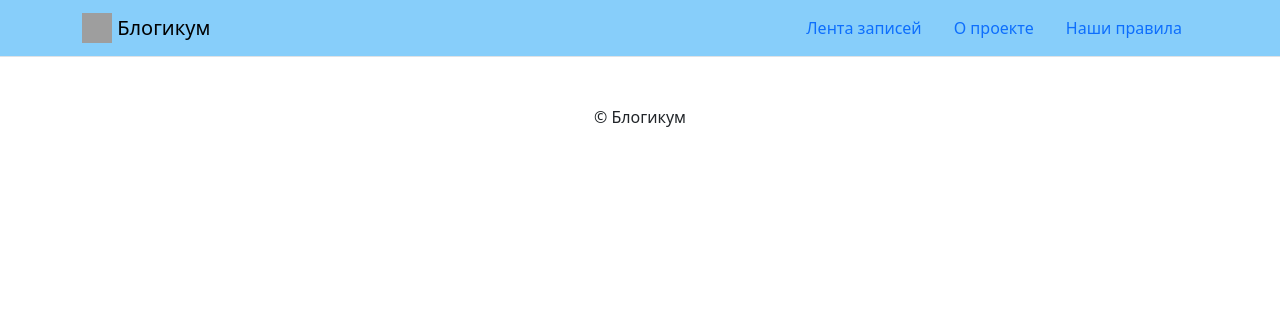
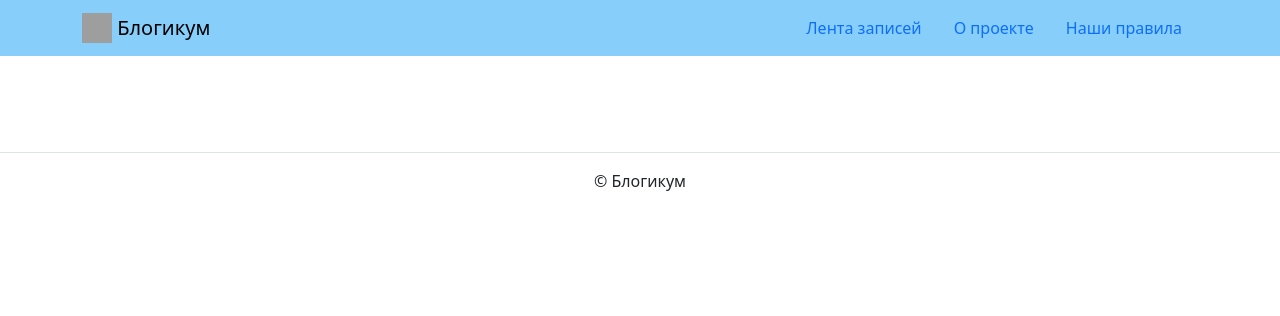
Before and after one commit to simpleslava/django-sprint1, a Django app: template blogicum/templates/base.html in a window 1280 px wide. Shown: the top 316 px of the page. Run offline with Django 5.2, Linux system fonts and the light colour scheme; the template is opened without the code that fills it, so the values that code supplies are empty; some libraries are stand-ins or nearby versions; grey boxes are pictures that could not be loaded.

Commit message:
Update base.html

```diff
--- a/blogicum/templates/base.html
+++ b/blogicum/templates/base.html
@@ -4,40 +4,26 @@
   <head>
     <meta charset="utf-8">
     <meta name="viewport" content="width=device-width, initial-scale=1">
-  <link rel="icon" href="{% static 'img/fav/favicon.ico' %}" type="image/x-icon">
-  <link rel="apple-touch-icon" sizes="180x180" href="{% static 'img/fav/apple-touch-icon.png' %}">
-  <link rel="icon" type="image/png" sizes="32x32" href="{% static 'img/fav/favicon-32x32.png' %}">
-  <link rel="icon" type="image/png" sizes="16x16" href="{% static 'img/fav/favicon-16x16.png' %}">
+    <link rel="icon" href="{% static 'img/fav/favicon.ico' %}" type="image">
+    <link rel="apple-touch-icon" sizes="180x180"
+      href="{% static 'img/fav/apple-touch-icon.png' %}">
+    <link rel="icon" type="image/png" sizes="32x32"
+      href="{% static 'img/fav/favicon-32x32.png' %}">
+    <link rel="icon" type="image/png" sizes="16x16"
+      href="{% static 'img/fav/favicon-16x16.png' %}">
     <link rel="stylesheet" href="{% static 'css/bootstrap.min.css' %}">
-  <title>{% block title %}{% endblock %}</title>
+    <title>
+      {% block title %}{% endblock %}
+    </title>
   </head>
   <body>
-  <header>
-    <nav class="navbar navbar-light" style="background-color: lightskyblue">
-      <div class="container">
-        <a class="navbar-brand" href="{% url 'blog:index' %}">
-          <img src="{% static 'img/logo.png' %}" width="30" height="30" class="d-inline-block align-top" alt="">
-          Блогикум
-        </a>
-        <ul class="nav nav-pills">
-          <li class="nav-item {% if request.resolver_match.view_name == 'blog:index' %}active{% endif %}">
-            <a class="nav-link" href="{% url 'blog:index' %}">Лента записей</a>
-          </li>
-          <li class="nav-item {% if request.resolver_match.view_name == 'pages:about' %}active{% endif %}">
-            <a class="nav-link" href="{% url 'pages:about' %}">О проекте</a>
-          </li>
-          <li class="nav-item {% if request.resolver_match.view_name == 'pages:rules' %}active{% endif %}">
-            <a class="nav-link" href="{% url 'pages:rules' %}">Наши правила</a>
-          </li>
-        </ul>
+    {% include "includes/header.html" %}
+    <main>
+      <div class="container py-5">
+      {% block content %}
+      {% endblock %}
       </div>
-    </nav>
-  </header>
-  <main>
-    {% block content %}{% endblock %}
     </main>
-  <footer class="border-top text-center py-5">
-    <p>© Блогикум</p>
-  </footer>
+    {% include "includes/footer.html" %}
   </body>
 </html>
```
Lines whose indentation alone changed are shown as unchanged.
